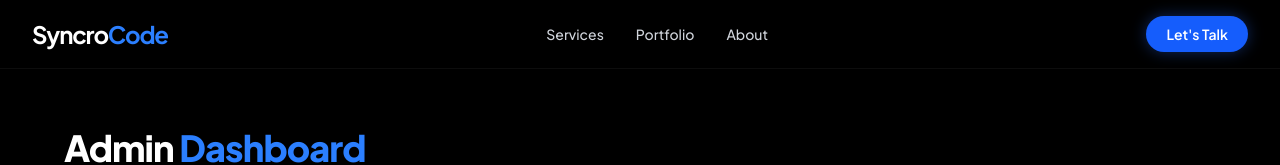
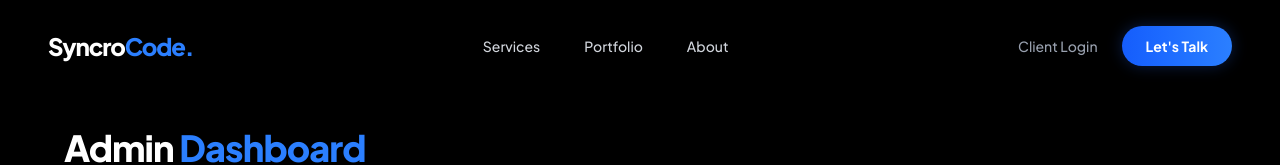
Before and after one commit to jayeshpal001/Syncro-Code, a Next.js app: page /admin in a window 1280 px wide. Shown: the top 165 px of the page. Built offline with nearby package versions, Linux system fonts and the light colour scheme; no server answers; the database is empty.

Commit message:
navbar updated

```diff
--- a/src/components/ui/Navbar.tsx
+++ b/src/components/ui/Navbar.tsx
@@ -1,48 +1,82 @@
 "use client";
 
 import Link from "next/link";
-import { motion } from "framer-motion";
+import { motion, useScroll, useMotionValueEvent } from "framer-motion";
+import { useState } from "react";
+import { cn } from "@/src/lib/utils";
 
 export const Navbar = () => {
+    const [isScrolled, setIsScrolled] = useState(false);
+    const { scrollY } = useScroll();
+
+    // Scroll Track: 50px se niche jate hi Navbar glass mode mein aa jayega
+    useMotionValueEvent(scrollY, "change", (latest) => {
+        if (latest > 50) {
+            setIsScrolled(true);
+        } else {
+            setIsScrolled(false);
+        }
+    });
+
     const navLinks = [
-    { name: "Services", path: "/services" },
-    { name: "Portfolio", path: "/portfolio" },
-    { name: "About", path: "/about" },
+        { name: "Services", path: "#services" },
+        { name: "Portfolio", path: "#portfolio" },
+        { name: "About", path: "#about" },
     ];
 
     return (
         <motion.nav
             initial={{ y: -100 }}
             animate={{ y: 0 }}
-      transition={{ duration: 0.8, ease: [0.16, 1, 0.3, 1] }}
-      className="fixed top-0 left-0 right-0 z-50 flex items-center justify-between px-8 py-4 bg-black/40 backdrop-blur-md border-b border-white/5"
+            transition={{ duration: 0.8, ease: [0.16, 1, 0.3, 1], delay: 0.1 }}
+            className={cn(
+                "fixed top-0 left-0 right-0 z-50 flex items-center justify-between px-6 transition-all duration-500 md:px-12",
+                isScrolled
+                    ? "bg-black/50 backdrop-blur-xl border-b border-white/10 py-4 shadow-[0_10px_30px_rgba(0,0,0,0.8)]"
+                    : "bg-transparent border-b border-transparent py-6"
+            )}
         >
-      {/* Brand Logo */}
-      <Link href="/" className="text-2xl font-bold tracking-tighter text-white">
-        Syncro<span className="text-blue-500">Code</span>
+            {/* Premium Brand Logo */}
+            <Link href="/" className="group text-2xl font-black tracking-tighter text-white transition-transform hover:scale-105">
+                Syncro<span className="text-blue-500 transition-colors group-hover:text-blue-400">Code</span>
+                <span className="text-blue-500">.</span>
             </Link>
 
-      {/* Desktop Links */}
-      <div className="hidden md:flex items-center space-x-8">
+            {/* Floating Pill Menu for Desktop */}
+            <div className={cn(
+                "hidden md:flex items-center space-x-1 p-1 rounded-full transition-all duration-500",
+                isScrolled ? "bg-white/[0.03] border border-white/5" : "bg-transparent"
+            )}>
                 {navLinks.map((link, index) => (
                     <Link
                         key={index}
                         href={link.path}
-            className="text-sm font-medium text-gray-300 hover:text-white transition-colors duration-300"
+                        className="relative px-5 py-2 text-sm font-medium text-gray-300 transition-all duration-300 rounded-full hover:text-white hover:bg-white/10"
                     >
                         {link.name}
                     </Link>
                 ))}
             </div>
 
-      {/* Call to Action Button */}
+            {/* Call to Action Buttons */}
+            <div className="flex items-center gap-6">
+                <Link
+                    href="#contact"
+                    className="hidden md:block text-sm font-medium text-gray-400 transition-colors hover:text-white"
+                >
+                    Client Login
+                </Link>
+
                 <motion.button
                     whileHover={{ scale: 1.05 }}
                     whileTap={{ scale: 0.95 }}
-        className="px-5 py-2 text-sm font-semibold text-white bg-blue-600 rounded-full shadow-[0_0_15px_rgba(37,99,235,0.4)] hover:bg-blue-500 transition-all"
+                    className="relative px-6 py-2.5 text-sm font-bold text-white rounded-full bg-gradient-to-r from-blue-600 to-blue-500 overflow-hidden group shadow-[0_0_15px_rgba(37,99,235,0.3)] hover:shadow-[0_0_25px_rgba(37,99,235,0.6)] transition-all"
                 >
-        Let's Talk
+                    {/* Shine effect on hover */}
+                    <span className="absolute inset-0 w-full h-full bg-white/20 scale-x-0 group-hover:scale-x-100 transition-transform origin-left duration-300 ease-out"></span>
+                 <Link href="#contact" className="relative z-10">Let's Talk</Link>
                 </motion.button>
+            </div>
         </motion.nav>
     );
 };
```
Lines whose indentation alone changed are shown as unchanged.
